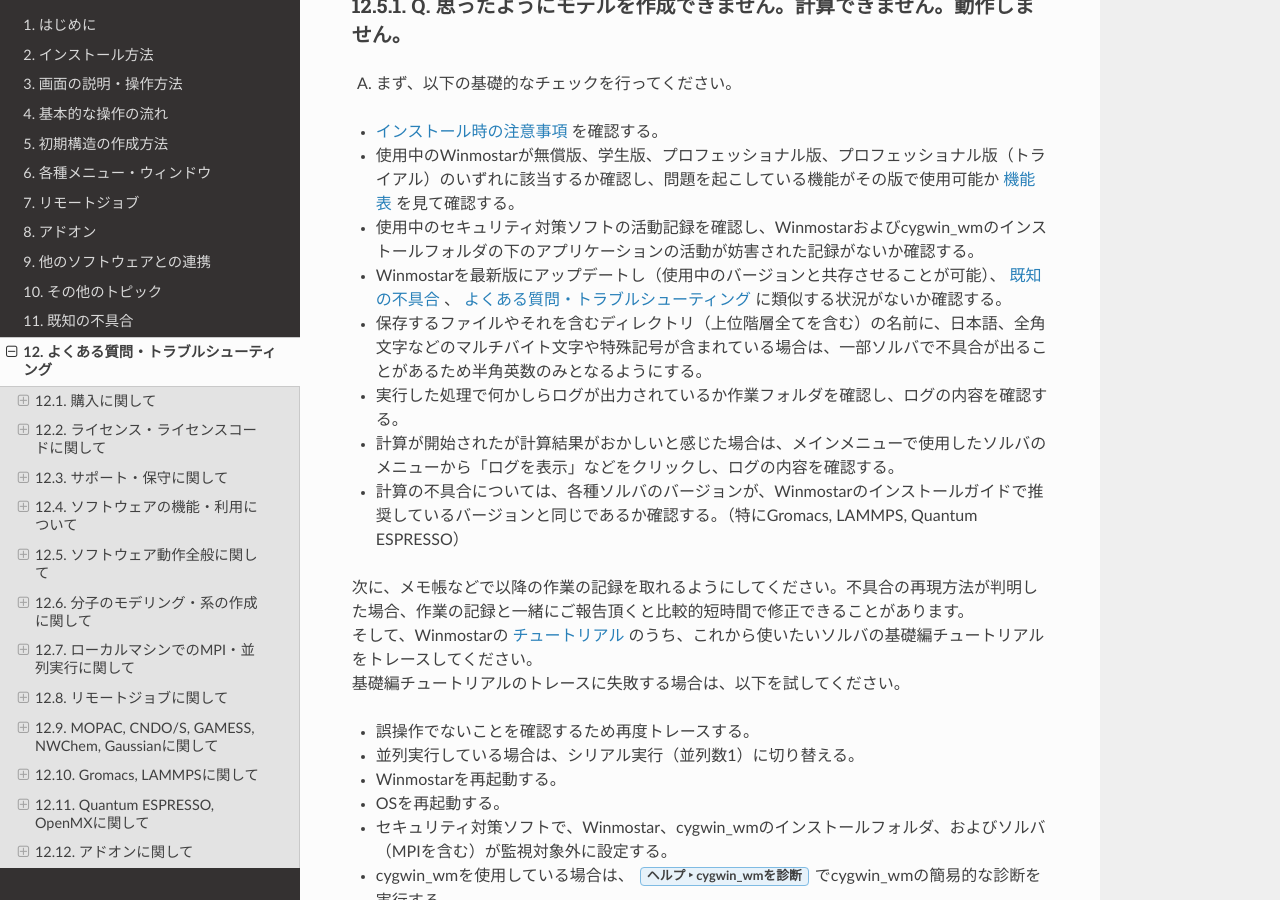
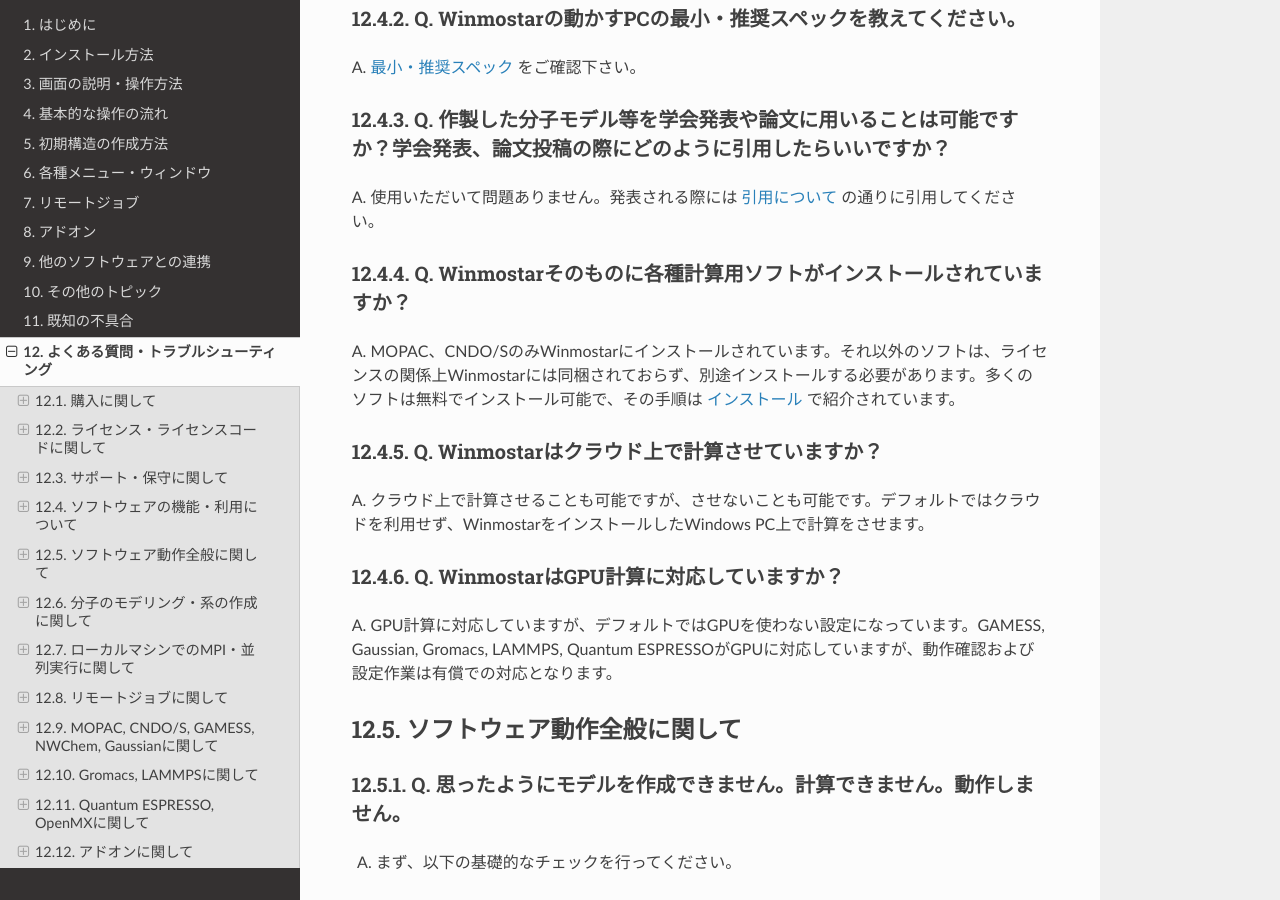
Before and after one commit to X-Ability/winmostar_doc, a Sphinx documentation site: the page built from source/faq/faq.rst, in a window 1280 px wide and 900 px high, scrolled down 5961 px. Built offline with Sphinx 7.4.7 and the Read the Docs theme 2.0.0, drawn with Linux system fonts in a browser that asks for light colours; some of the changed text lies outside the part shown.

Commit message:
FAQ追記

```diff
--- a/source/faq/faq.rst
+++ b/source/faq/faq.rst
@@ -64,6 +64,11 @@
 
 「物理アドレス」行が複数ある場合、Winmostarのノードロックライセンス購入時に申請するMACアドレスは、基本的にどの「物理アドレス」でも大丈夫です。
 
+Q. Winmostarのライセンス料に、Gaussianのライセンス料は含まれていますか？Gaussianのライセンスが付属したWinmostarのラインナップはありますか？
+^^^^^^^^^^^^^^^^^^^^^^^^^^^^^^^^^^^^^^^^^^^^^^^^^^^^^^^^^^^^^^^^^^^^^^^^^^^^^^^^^^^^^^^^^^^^^^^^^^^^^^^^^^^^^^^^^^^^^^^^^^^^^^^^^^^^^^^^^^^^^^^^^^^^^^^^^^^^^^^^^
+
+| A. Winmostarのライセンス料に、Gaussianのライセンス料は含まれていません。Gaussianのライセンスが付属したWinmostarのラインナップはありません。Gaussianの代理店から別途ご購入ください。
+
 サポート・保守に関して
 --------------------------
 
@@ -116,6 +121,21 @@
 ^^^^^^^^^^^^^^^^^^^^^^^^^^^^^^^^^^^^^^^^^^^^^^^^^^^^^^^^^^^^^^^^^^^^^^^^^^^^^^^^^^^^^^^^^^^^^^^^^^^^^^^^^^^^^^^^^^^^^^^^^^
 
 | A. 使用いただいて問題ありません。発表される際には :ref:`intro_citation` の通りに引用してください。
+
+Q. Winmostarそのものに各種計算用ソフトがインストールされていますか？
+^^^^^^^^^^^^^^^^^^^^^^^^^^^^^^^^^^^^^^^^^^^^^^^^^^^^^^^^^^^^^^^^^^^^^^^^^^^^^^^^^^^^^^^^^^^^^^^^^^^^^^^^^^^^^^^^^^^^^^^^^^
+
+| A. MOPAC、CNDO/SのみWinmostarにインストールされています。それ以外のソフトは、ライセンスの関係上Winmostarには同梱されておらず、別途インストールする必要があります。多くのソフトは無料でインストール可能で、その手順は :ref:`install_install` で紹介されています。
+
+Q. Winmostarはクラウド上で計算させていますか？
+^^^^^^^^^^^^^^^^^^^^^^^^^^^^^^^^^^^^^^^^^^^^^^^^^^^^^^^^^^^^^^^^^^^^^^^^^^^^^^^^^^^^^^^^^^^^^^^^^^^^^^^^^^^^^^^^^^^^^^^^^^
+
+| A. クラウド上で計算させることも可能ですが、させないことも可能です。デフォルトではクラウドを利用せず、WinmostarをインストールしたWindows PC上で計算をさせます。
+
+Q. WinmostarはGPU計算に対応していますか？
+^^^^^^^^^^^^^^^^^^^^^^^^^^^^^^^^^^^^^^^^^^^^^^^^^^^^^^^^^^^^^^^^^^^^^^^^^^^^^^^^^^^^^^^^^^^^^^^^^^^^^^^^^^^^^^^^^^^^^^^^^^
+
+| A. GPU計算に対応していますが、デフォルトではGPUを使わない設定になっています。GAMESS, Gaussian, Gromacs, LAMMPS, Quantum ESPRESSOがGPUに対応していますが、動作確認および設定作業は有償での対応となります。
 
 ソフトウェア動作全般に関して
 --------------------------------
```
